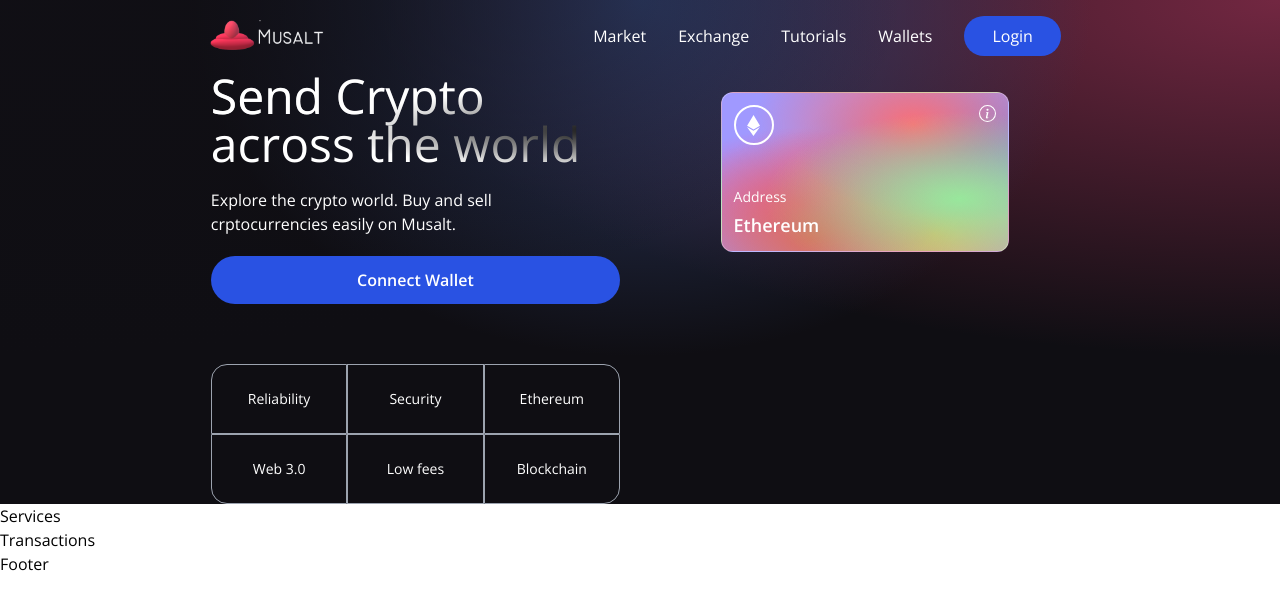
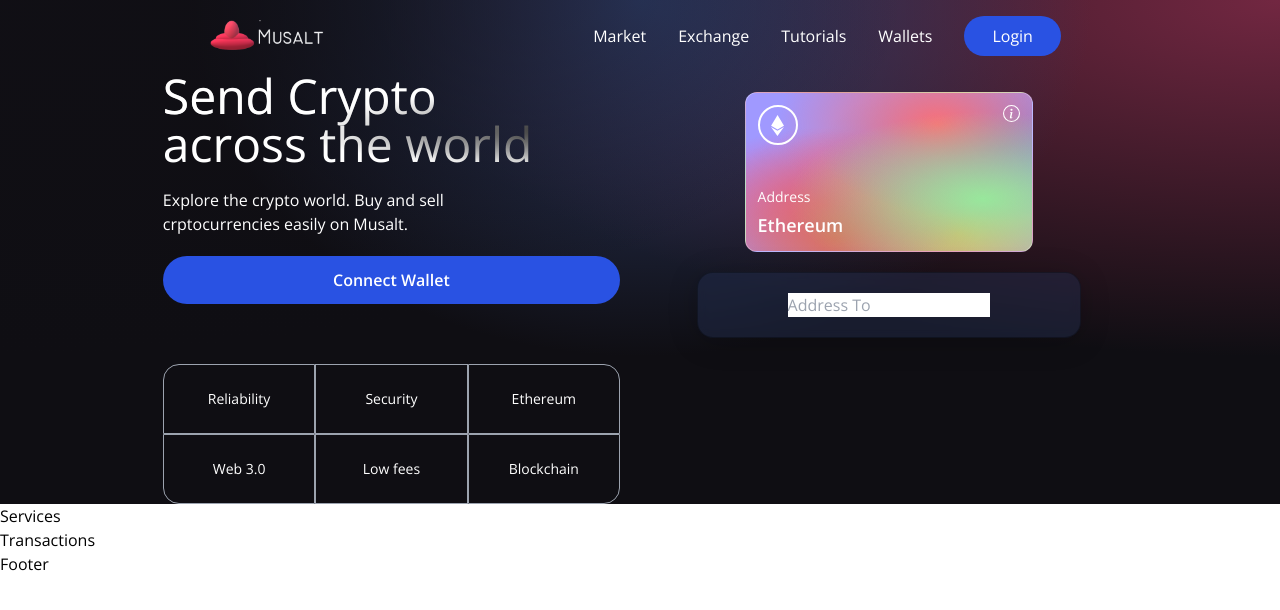
Before and after one commit to anthonym313/musalt, a React (Create React App) app in the folder client/: page / in a window 1280 px wide. Shown: the top 610 px of the page. Built offline with nearby package versions, Linux system fonts and the light colour scheme.

Commit message:
start form

```diff
--- a/client/src/components/Welcome.jsx
+++ b/client/src/components/Welcome.jsx
@@ -5,6 +5,10 @@ import {BsInfoCircle} from 'react-icons/bs';
 import {Loader} from './'
 
 const commonStyles = "min-h-[70px] sm:px-0 px-2 sm:min-w-[120px] flex justify-center items-center border-[0.5px] border-gray-400 text-sm font-light text-white";
+
+const Input = ({placeholder}) => (
+    <input placeholder={placeholder}/>
+)
 
 const Welcome = () => {
     const connectWallet = () => {
@@ -69,6 +73,9 @@ const Welcome = () => {
 
                         </div>
                     </div>
+                    <div className="p-5 sm:w-96 w-full flex flex-col justify-start items-center blue-glassmorphism">
+                        <Input placeholder="Address To" type="text" handleChange={()=>{}}/>
+                    </div>
                 </div>
             </div>
         </div>
```
